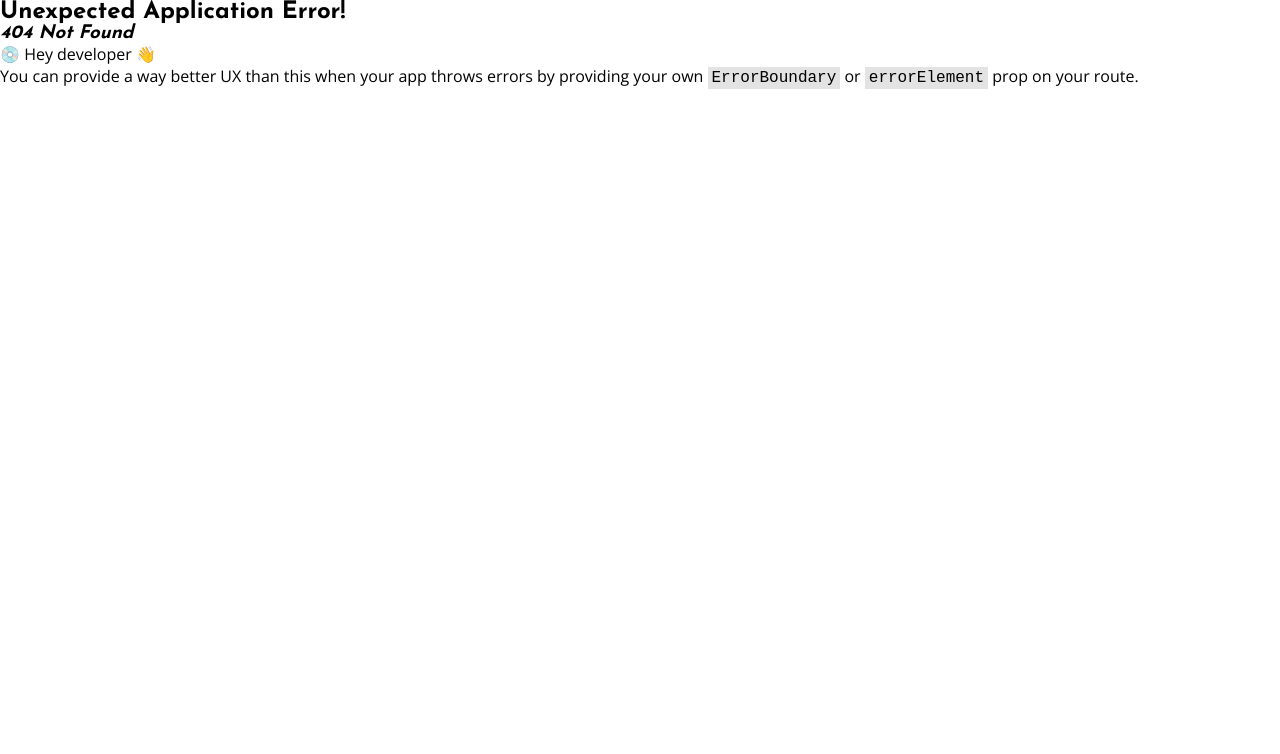
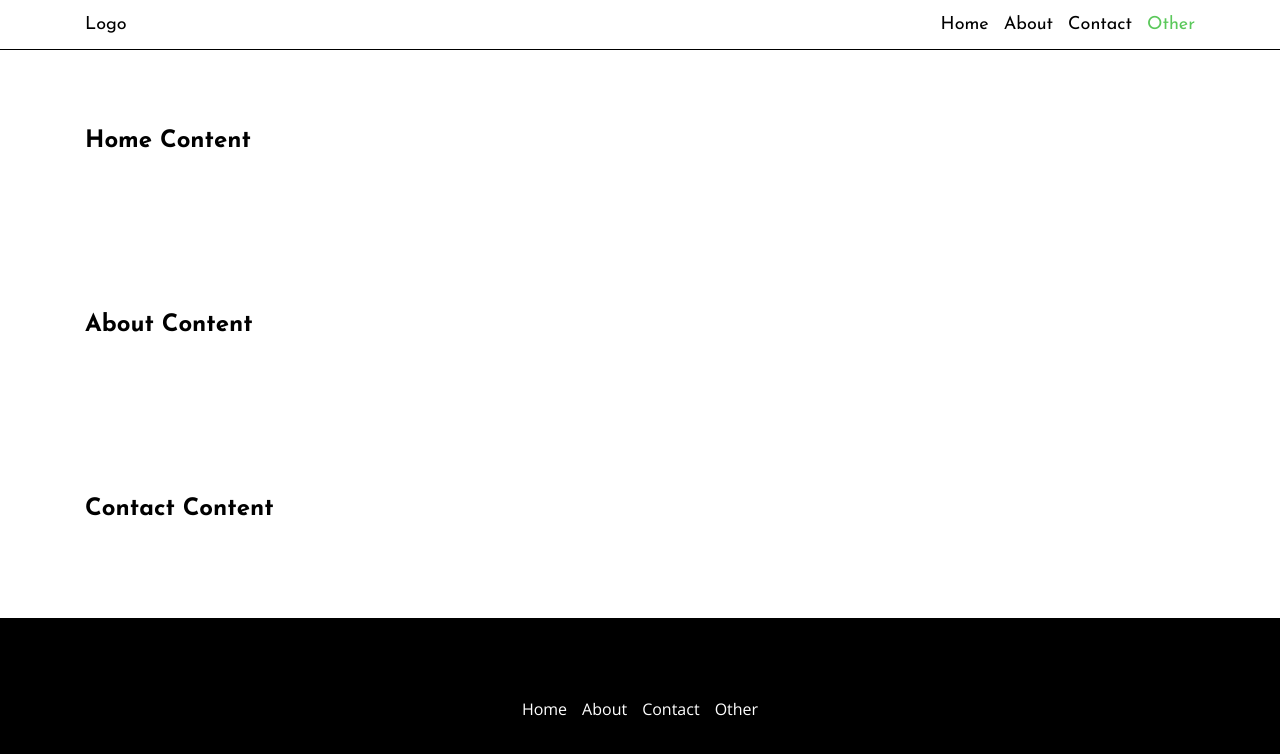
Before and after one commit to Developer-Zahid/react-router-dom-practice, a React (Create React App) app: page /other/inner in a window 1280 px wide. Before the commit this address had no page. Shown: the top 754 px of the page. Built offline with nearby package versions, Linux system fonts and the light colour scheme.

Commit message:
Checked router behavebiear

```diff
--- a/src/App.js
+++ b/src/App.js
@@ -3,13 +3,18 @@ import RootLayout from './components/root/RootLayout';
 import HomePage from './pages/home/HomePage';
 import AboutPage from './pages/about/AboutPage';
 import ContactPage from './pages/contact/ContactPage';
+import Navbar from './components/header/Navbar';
+import Footer from './components/footer/Footer';
 
 const router = createBrowserRouter(createRoutesFromElements(
+  <>
   <Route path='/' element={<RootLayout />}>
-    <Route index element={<HomePage />}></Route>
+    <Route index element={<> <HomePage /> <AboutPage /> </>}></Route>
     <Route path='/about' element={<AboutPage />}></Route>
     <Route path='/contact' element={<ContactPage />}></Route>
   </Route>
+  <Route path='/other/inner' element={<> <Navbar /> <HomePage /> <AboutPage /> <ContactPage /> <Footer /> </>}></Route>
+  </>
 ))
 
 function App() {
--- a/src/components/footer/Footer.js
+++ b/src/components/footer/Footer.js
@@ -17,6 +17,9 @@ const Footer = () => {
                     <li className="footer__navbar__nav__item">
                         <NavLink to="/contact" className="footer__navbar__nav__link">Contact</NavLink>
                     </li>
+                    <li className="footer__navbar__nav__item">
+                        <NavLink to="/other/inner" className="footer__navbar__nav__link">Other</NavLink>
+                    </li>
                 </ul>
             </nav>
         </div>
--- a/src/components/header/Navbar.js
+++ b/src/components/header/Navbar.js
@@ -18,6 +18,9 @@ const Navbar = () => {
                     <li className="navbar__nav__item">
                         <NavLink to="/contact" className="navbar__nav__link">Contact</NavLink>
                     </li>
+                    <li className="navbar__nav__item">
+                        <NavLink to="/other/inner" className="navbar__nav__link">Other</NavLink>
+                    </li>
                 </ul>
             </nav>
         </div>
```
